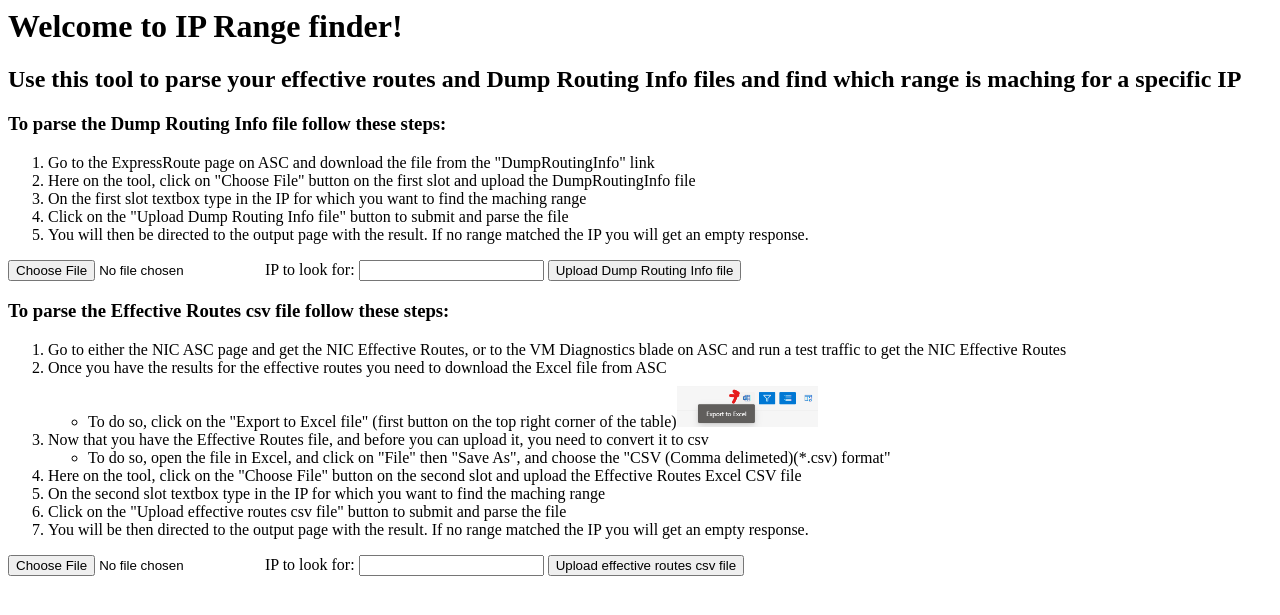
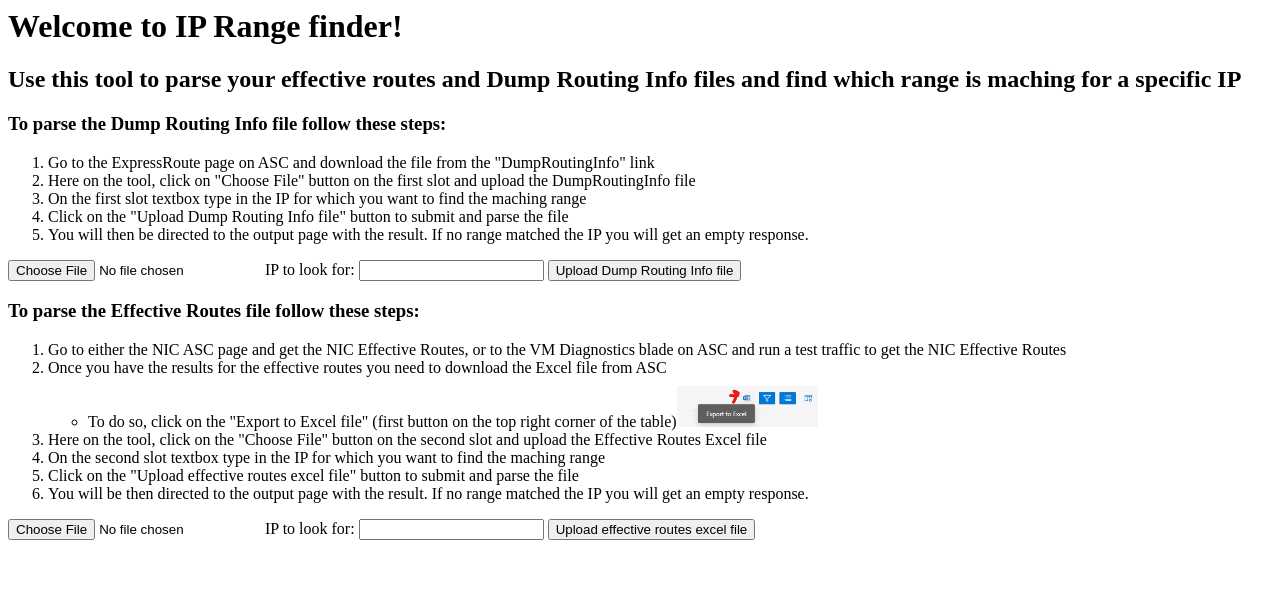
Before and after one commit to ist-joaof/range_finder, a Flask app: page / in a window 1280 px wide. Shown: the top 615 px of the page. Run offline with Flask 2, Linux system fonts and the light colour scheme.

Commit message:
Several improvments
check on IP input
try catch on Excel file read
added bars to table
tutorial update
added a back button

```diff
--- a/app.py
+++ b/app.py
@@ -28,6 +28,8 @@ def dumproutinginfo():
             remove(f.filename)
         except:
             pass
+        if result == 'The submitted IP is not in the correct format.':
+            return('The submitted IP is not in the correct format.')
         return flask.render_template("dumproutingOutput.html", privateprimary=result[0],privatesecondary=result[1],microsoftprimary=result[2],microsoftsecondary=result[3],publicprimary=result[4],publicsecondary=result[5])
     else:
         try:
@@ -42,14 +44,14 @@ def effectiveroutes():
         f = flask.request.files['file']
         filename = f.filename
         f.save(filename)
-       # try:
-        extension = filename.split('.')[1]
-        if extension != 'csv':
-            read_file = pd.read_excel(filename)
-            filename = filename.split('.')[0] + '.csv'
-            read_file.to_csv(filename, index=None,header=True)
-        #except:
-            #return('Invalid file')
+        try:
+            extension = filename.split('.')[1]
+            if extension != 'csv':
+                read_file = pd.read_excel(filename)
+                filename = filename.split('.')[0] + '.csv'
+                read_file.to_csv(filename, index=None,header=True)
+        except:
+            return('Invalid file')
         ip = flask.request.form['ip']
         result = range_search(ip, filename, True)
         if '"' not in result:
@@ -75,6 +77,8 @@ def effectiveroutes():
             remove(f.filename)
         except:
             pass
+        if result == 'The submitted IP is not in the correct format.':
+            return('The submitted IP is not in the correct format.')
         return flask.render_template("effectiveroutesOutput.html", routesource=result[0], destinationsubnets=result[1],destinationservicetags=result[2],nexthoptype=result[3],nexthops=result[4],isenabled=result[5])
     else:
         try:
@@ -163,7 +167,7 @@ def dumprouting_cisco_parser(filename, ip):
             continue
         aux = line.split()
         if len(aux)>0:
-            if aux[0] == 'B' or aux[0] == 'L' or aux[0] == 'C':
+            if aux[0] == 'B' or aux[0] == 'L' or aux[0] == 'C' or aux[0] == '*>':
                 try:
                     net = ip_network(aux[1], strict=False)
                 except:
--- a/templates/Index.html
+++ b/templates/Index.html
@@ -19,27 +19,23 @@
         <input type ="text" name="ip" id="ip" required/>
         <input type = "submit" value="Upload Dump Routing Info file">
     </form>
-    <h3>To parse the Effective Routes csv file follow these steps:</h3>
+    <h3>To parse the Effective Routes file follow these steps:</h3>
     <ol>
         <li>Go to either the NIC ASC page and get the NIC Effective Routes, or to the VM Diagnostics blade on ASC and run a test traffic to get the NIC Effective Routes</li>
         <li>Once you have the results for the effective routes you need to download the Excel file from ASC</li>
         <ul>
             <li>To do so, click on the "Export to Excel file" (first button on the top right corner of the table)<img src="/static/img/excel_button.png" alt="excel_button" height="50"></li>
         </ul>
-        <li>Now that you have the Effective Routes file, and before you can upload it, you need to convert it to csv
-        <ul>
-            <li>To do so, open the file in Excel, and click on "File" then "Save As", and choose the "CSV (Comma delimeted)(*.csv) format" </li>
-        </ul>
-        <li>Here on the tool, click on the "Choose File" button on the second slot and upload the Effective Routes Excel CSV file</li>
+        <li>Here on the tool, click on the "Choose File" button on the second slot and upload the Effective Routes Excel file</li>
         <li>On the second slot textbox type in the IP for which you want to find the maching range</li>
-        <li>Click on the "Upload effective routes csv file" button to submit and parse the file</li>
+        <li>Click on the "Upload effective routes excel file" button to submit and parse the file</li>
         <li>You will be then directed to the output page with the result. If no range matched the IP you will get an empty response.</li>
     </ol>
     <form action = "/effectiveroutes" method = "post" enctype="multipart/form-data">
         <input type="file" name="file" />
         <label for="ip">IP to look for:</label>
         <input type ="text" name="ip" id="ip" required/>
-        <input type = "submit" value="Upload effective routes csv file">
+        <input type = "submit" value="Upload effective routes excel file">
     </form>
 </body>
 </html>
--- a/templates/dumproutingOutput.html
+++ b/templates/dumproutingOutput.html
@@ -23,5 +23,7 @@
       <p>{{publicprimary|safe}}</p>
       <p><i>Secondary link</i></p>
       <p>{{publicsecondary|safe}}</p>
+      <br>
+      <input type="button" value="back" onclick="history.back()"/>
    </body>
 </html>
```
Also changed, not shown: templates/effectiveroutesOutput.html (+8 -0 lines).
